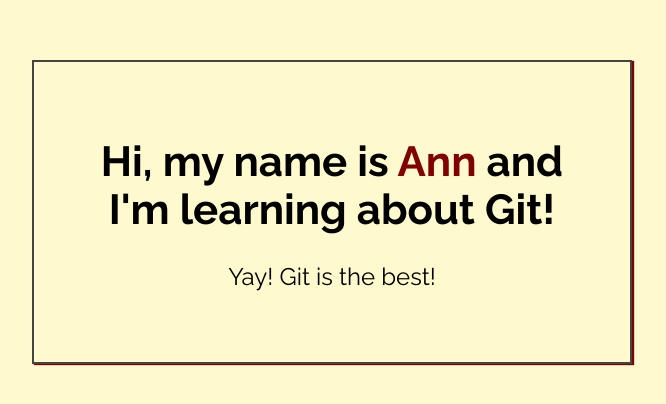
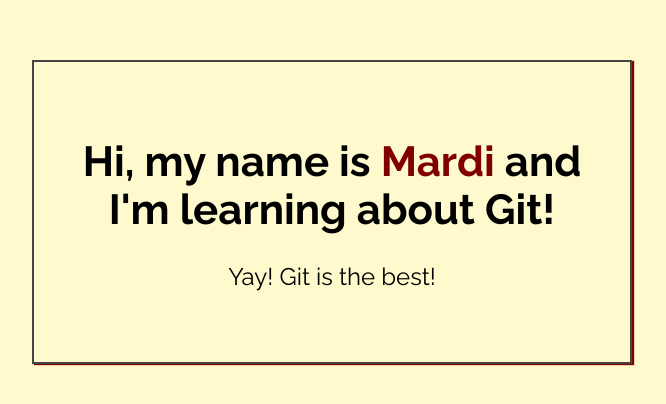
Before and after one commit to Mardi-D/my-first-repo, a plain HTML site: page index.html in a window 1280 px wide. Shown: the part 188-592 px from the top of the page, without its empty margins (308-974 px from the left). Drawn offline with Linux system fonts and the light colour scheme.

Commit message:
Added name to index.html

```diff
--- a/index.html
+++ b/index.html
@@ -14,7 +14,7 @@
 <body>
 
     <div class="greeting">
-        <h1>Hi, my name is <span class="highlight">Ann</span> and I'm learning about Git! </h1>
+        <h1>Hi, my name is <span class="highlight">Mardi</span> and I'm learning about Git! </h1>
 
         <p>Yay! Git is the best!</p>
     </div>
```
